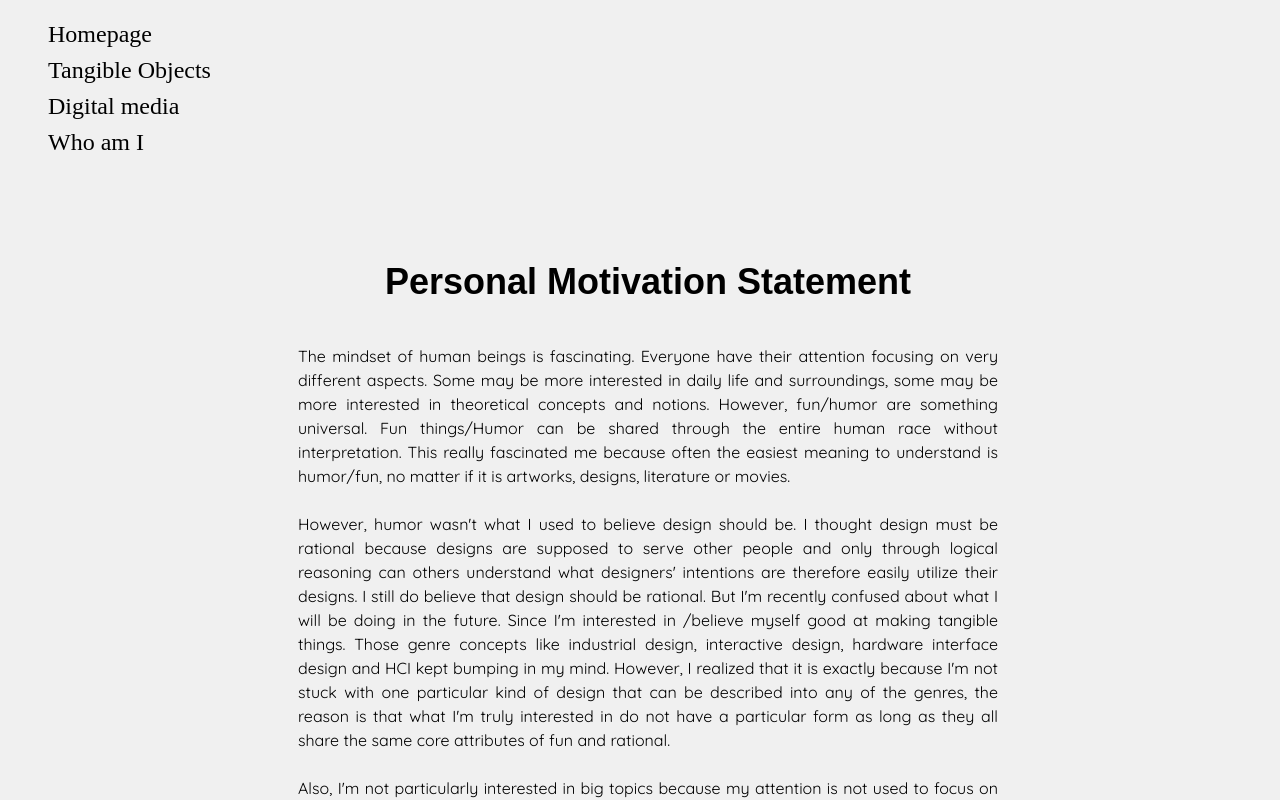
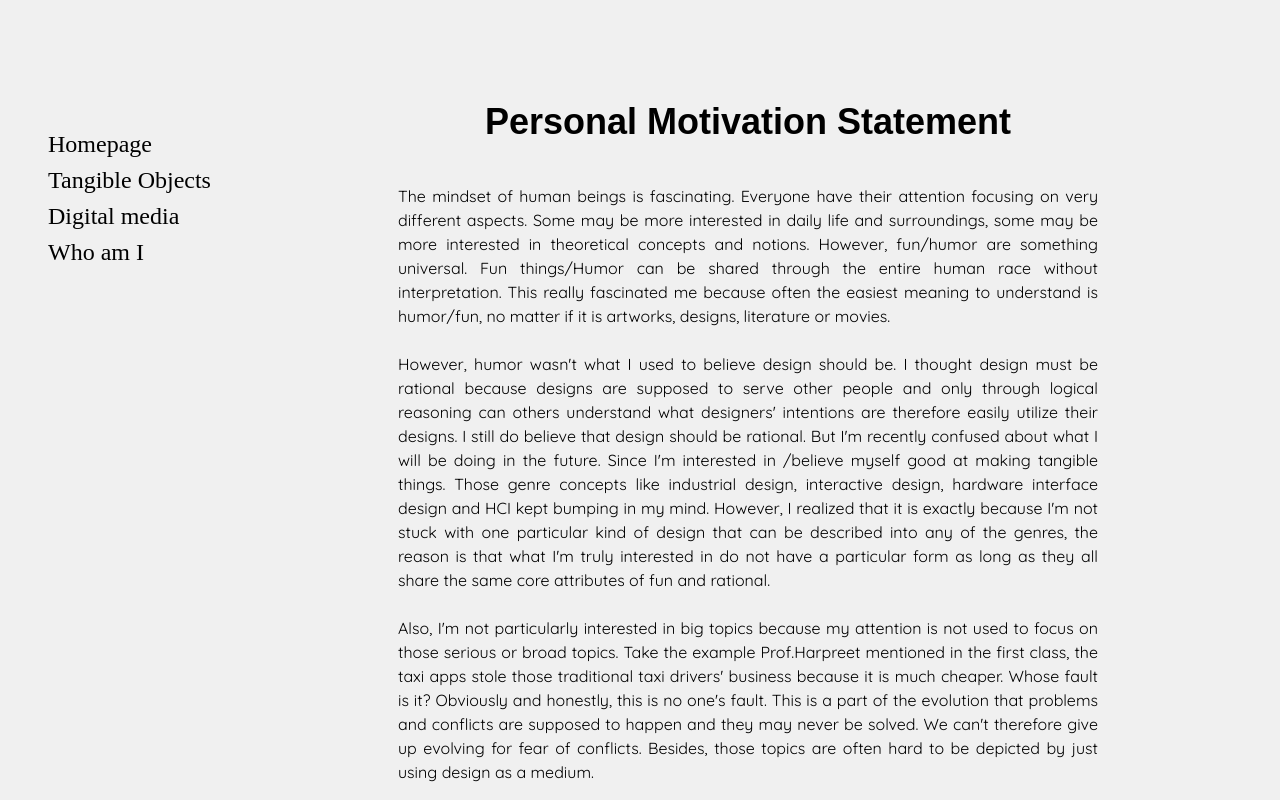
Before and after one commit to Yibo-Fu/MS1-Portfolio, a plain HTML site: page index.html in a window 1280 px wide. Shown: the top 800 px of the page. Drawn offline with Linux system fonts and the light colour scheme.

Commit message:
我今天干了什么

```diff
--- a/index.html
+++ b/index.html
@@ -8,9 +8,12 @@
 		}
 		body{background-color: #f0f0f0;
 			width: 100%;
+			padding-bottom:10px;
+		}
+		.mtv{
+			margin-left:200px;
 		}
 		.motivation{
-
 			width: 700px;
 			margin: 0 auto;
 			margin-bottom: 300px;
@@ -24,7 +27,9 @@
 			font-family:athelas,arial,helvetica;
 			text-align:center; font-size: 36px;font-weight:800; margin: 110px 0 50px 0;
 		}
-
+		ul{
+			position:fixed;
+		}
 		ul li{
 			line-height: 36px;
 			font-size: 24px;
@@ -46,7 +51,7 @@
 
 
 	</div>
-
+	<div class="mtv">
 	<div class="motivation">
 
 		<p class="title"> Personal Motivation Statement </p>
@@ -64,5 +69,6 @@ Another direction I might want to seek is about space traveling. Mainly focusing
 		</p>
 
 	</div>
+	</div>
 </body>
 </html>
```
